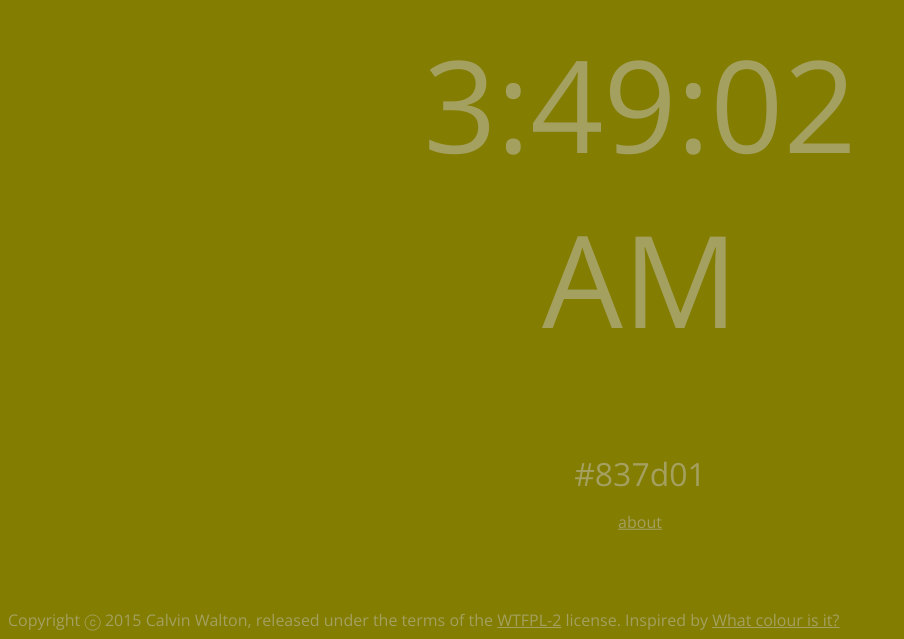
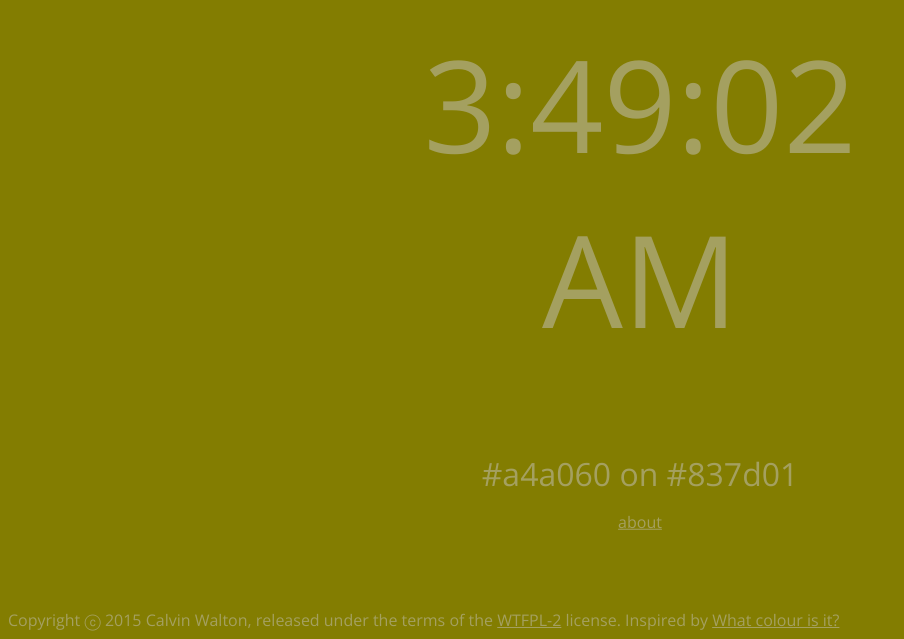
Before and after one commit to kepstin/colourclock, a plain HTML site: page public/index.html in a window 1280 px wide. Shown: the part 161-800 px from the top of the page, without its empty margins (0-904 px from the left). Drawn offline with nearby package versions, Linux system fonts and the light colour scheme.

Commit message:
Also show the foreground colours

```diff
--- a/public/index.html
+++ b/public/index.html
@@ -76,7 +76,7 @@ function doClockStuff() {
 	clockDisplay.textContent = date.toLocaleTimeString({"hour12": false});
 
 	var colourDisplay = document.getElementById("colour");
-	colourDisplay.textContent = rgb2hex(document.body.style.backgroundColor);
+	colourDisplay.textContent = rgb2hex(document.body.style.color) + " on " + rgb2hex(document.body.style.backgroundColor);
 }
 var abootVisible = false;
 function toggleAboot() {
```
